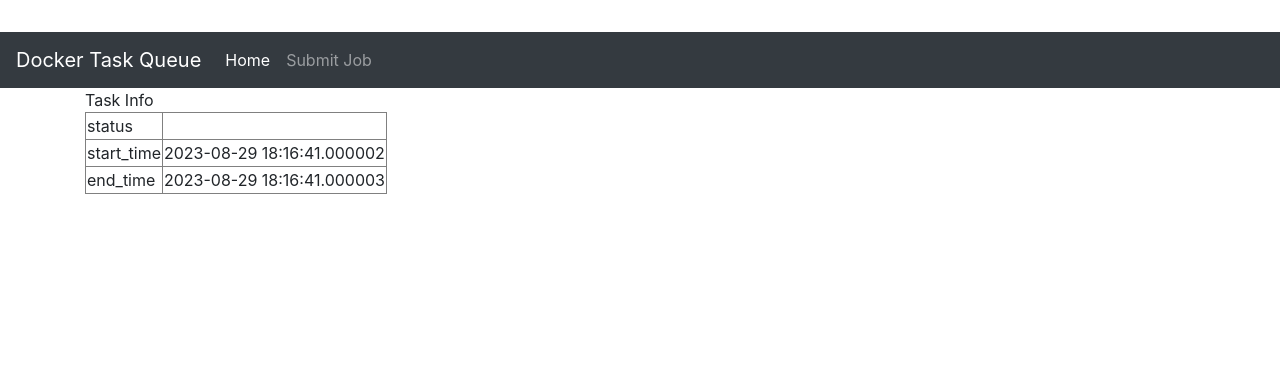
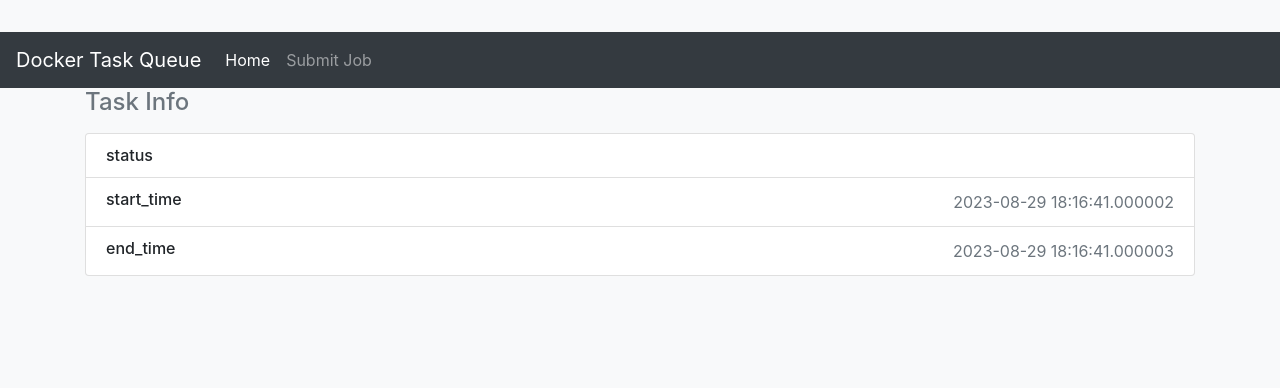
Before and after one commit to mrcabbage972/llama_sherpa, a FastAPI app: page /task_info/a in a window 1280 px wide. Shown: the top 388 px of the page. Run offline with FastAPI, Linux system fonts and the light colour scheme.

Commit message:
Using bootstrap to redecorate

```diff
--- a/templates/_base.html
+++ b/templates/_base.html
@@ -14,7 +14,7 @@
     {% block css %}{% endblock %}
   </head>
 
-    <body>
+    <body class="bg-light">
       {% include 'navbar.html' %}
 
 
--- a/templates/submit_job.html
+++ b/templates/submit_job.html
@@ -14,7 +14,7 @@
     <label for="dry_run">Dry Run</label><br>
    <input type="checkbox" name="dry_run" id="dry_run"  /><br>
 
-      <input type="submit" value="Submit">
+      <input type="submit" class="btn btn-primary btn-lg btn-block" value="Submit">
   </form>
 
       <p>Result: {{ result }}</p></div>
--- a/templates/task_info.html
+++ b/templates/task_info.html
@@ -3,14 +3,19 @@
 {% block content %}
 
       <div class="starter-template">
-            Task Info<br>
-            <table border="1">
-            {% for key, value in result.items() %}
-              <tr>
-                  <td>{{ key }}</td>
-                  <td>{{ value }}</td>
-              </tr>
-            {% endfor %}
-</table>
+          <h4 class="d-flex justify-content-between align-items-center mb-3">
+        <span class="text-muted">Task Info</span>
+      </h4>
+          <ul class="list-group mb-3">
+              {% for key, value in result.items() %}
+        <li class="list-group-item d-flex justify-content-between lh-condensed">
+          <div>
+            <h6 class="my-0">{{ key }}</h6>
+          </div>
+          <span class="text-muted">{{ value }}</span>
+        </li> {% endfor %}
+        </ul>
+
+
       </div>
 {% endblock %}
```
